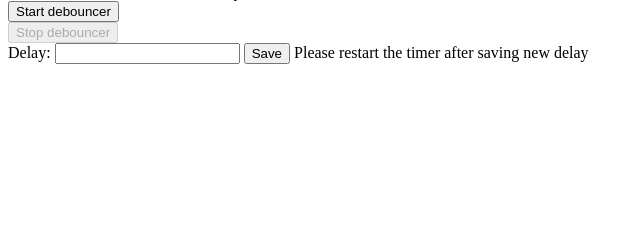
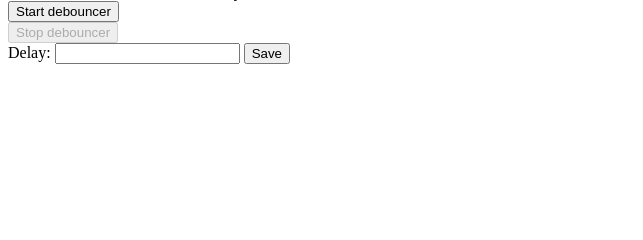
Before and after one commit to neverov/debouncer, a Flask app: template templates/index.html in a window 1280 px wide. Shown: the part 144-384 px from the top of the page, without its empty margins (0-643 px from the left). Run offline with Flask 2, Linux system fonts and the light colour scheme; the template is opened without the code that fills it, so the values that code supplies are empty.

Commit message:
removed message about restarting timer

```diff
--- a/templates/index.html
+++ b/templates/index.html
@@ -19,6 +19,5 @@
     <label for='delay'>Delay: </label>
     <input type="text" name='delay' value="{{delay}}">
     <input type='submit' value='Save'>
-    Please restart the timer after saving new delay
   </form>
 </div>
```
